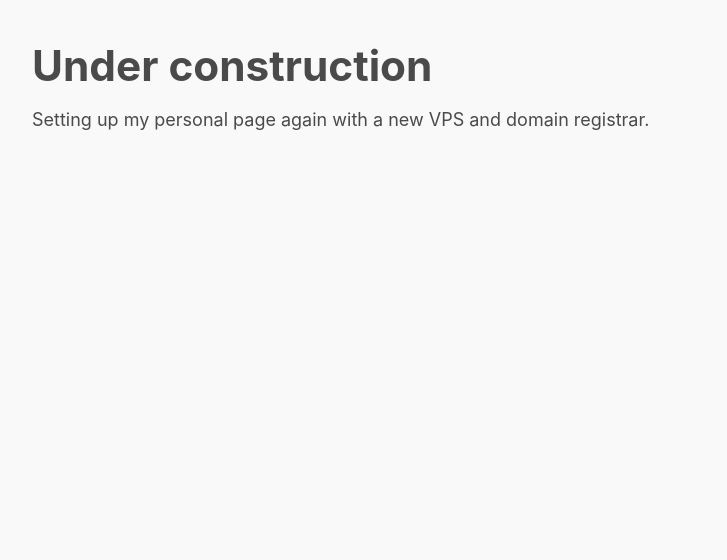
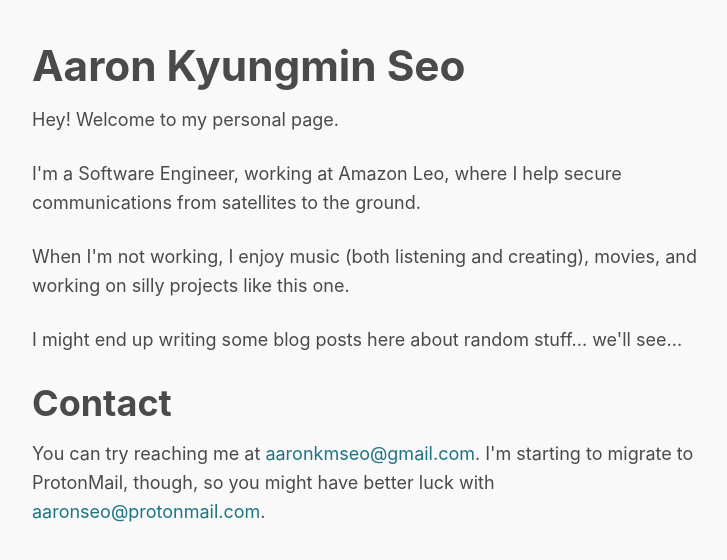
Before and after one commit to aaron-seo/aaronseodev, a plain HTML site: page page/index.html in a window 1280 px wide. Shown: the whole page, without its empty margins (266-993 px from the left). Drawn offline with Linux system fonts and the light colour scheme.

Commit message:
feat: Update home page html

```diff
--- a/page/index.html
+++ b/page/index.html
@@ -6,8 +6,27 @@
 
 <body>
 
-<h1>Under construction</h1>
-<p>Setting up my personal page again with a new VPS and domain registrar.</p>
+<title>Aaron Kyungmin Seo</title>
+
+<h1>Aaron Kyungmin Seo</h1>
+
+<p>Hey! Welcome to my personal page.</p>
+
+<p>I'm a Software Engineer, working at Amazon Leo, where I help secure communications from satellites to the ground.</p>
+
+<p>When I'm not working, I enjoy music (both listening and creating), movies, and working on silly projects like this one.</p>
+
+<p>I might end up writing some blog posts here about random stuff... we'll see...</p>
+
+<h2>Contact</h2>
+
+<p>
+
+You can try reaching me at <a href="mailto:aaronkmseo@gmail.com">aaronkmseo@gmail.com</a>.
+
+I'm starting to migrate to ProtonMail, though, so you might have better luck with <a href="mailto:aaronseo@protonmail.com">aaronseo@protonmail.com</a>.
+
+</p>
 
 </body>
 </html>
```
